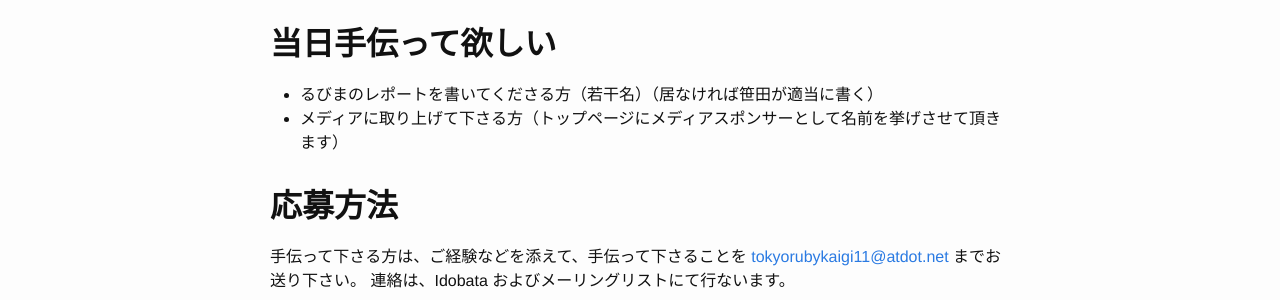
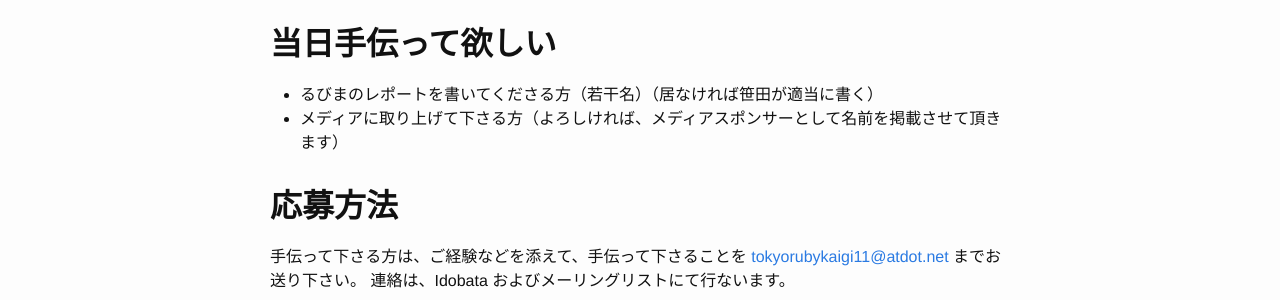
Before and after one commit to ko1/tokyo11, a Jekyll site: the page built from cfh.md, in a window 1280 px wide. Shown: the part 603-903 px from the top of the page. Built offline with Jekyll 4.4.1, drawn with Linux system fonts in a browser that asks for light colours.

Commit message:
add cfh about media

```diff
--- a/cfh.md
+++ b/cfh.md
@@ -20,7 +20,7 @@ permalink: /cfh/
 ## 当日手伝って欲しい
 
 * るびまのレポートを書いてくださる方（若干名）（居なければ笹田が適当に書く）
-* メディアに取り上げて下さる方（トップページにメディアスポンサーとして名前を挙げさせて頂きます）
+* メディアに取り上げて下さる方（よろしければ、メディアスポンサーとして名前を掲載させて頂きます）
 
 ## 応募方法
 
```
